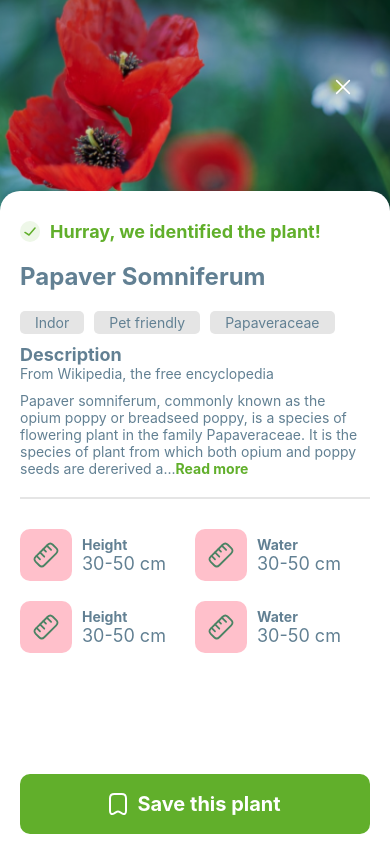
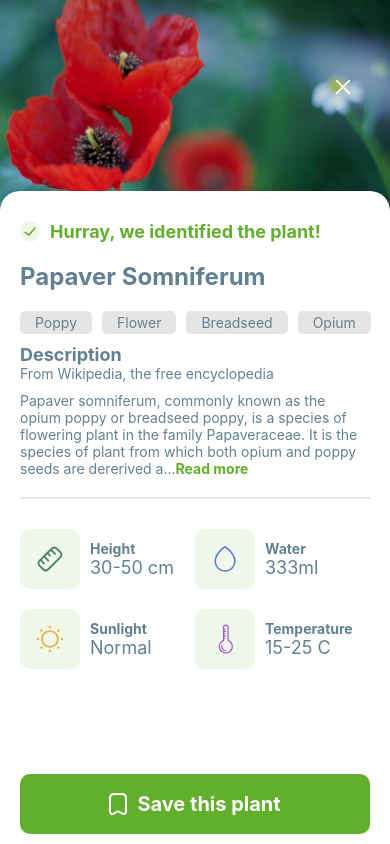
Before and after one commit to chombazm/CameraApp, a React Native app: screen / in a window 390 px wide. Built offline with nearby package versions, Linux system fonts and the light colour scheme.

Commit message:
📸 Componentize flower screen

```diff
--- /dev/null
+++ b/src/components/PlantDescription.tsx
@@ -0,0 +1,62 @@
+import React from 'react';
+import { View, Text, StyleSheet } from 'react-native';
+import { colors } from '../../assets/colors';
+
+type PlantDescriptionProps = {
+  title: string;
+  text: string;
+  source: string;
+};
+export const PlantDescription = ({
+  title,
+  text,
+  source,
+}: PlantDescriptionProps) => {
+  return (
+    <View style={styles.descriptionContainer}>
+      <View style={styles.descriptionHeader}>
+        <Text style={styles.descriptionHeaderText}>{title}</Text>
+        <Text style={styles.descriptionHeaderSubText}>From {source}</Text>
+      </View>
+
+      <Text style={styles.descriptionText}>
+        {text}
+        <Text style={styles.readMore}>Read more</Text>
+      </Text>
+    </View>
+  );
+};
+
+const styles = StyleSheet.create({
+  descriptionContainer: {
+    display: 'flex',
+    // alignItems: 'center',
+    // paddingVertical: 10,
+  },
+  descriptionHeader: {},
+  descriptionHeaderText: {
+    fontSize: 18,
+    color: colors.gray,
+    fontWeight: 'bold',
+    marginRight: 10,
+  },
+  descriptionHeaderSubText: {
+    fontSize: 14,
+    color: colors.gray,
+    marginRight: 10,
+  },
+
+  descriptionText: {
+    fontSize: 14,
+    color: colors.gray,
+    marginRight: 10,
+    marginTop: 10,
+  },
+  readMore: {
+    fontSize: 14,
+    color: colors.primary,
+    fontWeight: 'bold',
+    marginRight: 10,
+    marginTop: 10,
+  },
+});
--- /dev/null
+++ b/src/components/PlantReading.tsx
@@ -0,0 +1,111 @@
+import React from 'react';
+import { View, Text, StyleSheet } from 'react-native';
+import { colors } from '../../assets/colors';
+import { RulerIcon } from '../../assets/icons';
+
+type ReadingViewProps = {
+  icon: React.ReactNode;
+  header: string;
+  volume: string;
+};
+
+type PlantReadingsProps = {
+  readings: ReadingViewProps[];
+};
+
+export const PlantReadings = ({ readings }: PlantReadingsProps) => {
+  /* [TODO: ] Work on this component
+    I shouldn't be doing this, but I'm not sure how to get it the right way
+    get the first to elements of the array
+  */
+
+  const firstTwoReadings = readings.slice(0, 2);
+  const lastTwoReadings = readings.slice(2, 4);
+  console.log(readings);
+  return (
+    <View style={styles.readingsSection}>
+      <View style={styles.readingsContainer}>
+        {firstTwoReadings.map(reading => (
+          <ReadingView
+            icon={reading.icon}
+            header={reading.header}
+            volume={reading.volume}
+          />
+        ))}
+      </View>
+      <View style={styles.readingsContainer}>
+        {lastTwoReadings.map(reading => (
+          <ReadingView
+            icon={reading.icon}
+            header={reading.header}
+            volume={reading.volume}
+          />
+        ))}
+      </View>
+    </View>
+  );
+};
+
+const ReadingView = ({ icon, header, volume }: ReadingViewProps) => {
+  const heightColor = header === 'Height' ? colors.secondary : colors.gray;
+  return (
+    <View style={styles.readingContainer}>
+      <View style={[styles.readingIconContainer]}>{icon}</View>
+      <View style={styles.readingTextContainer}>
+        <Text style={[styles.readingHeader]}>{header}</Text>
+        <Text style={styles.readingVolumeText}>{volume}</Text>
+      </View>
+    </View>
+  );
+};
+
+const styles = StyleSheet.create({
+  readingsSection: {
+    marginTop: 20,
+  },
+  readingsContainer: {
+    display: 'flex',
+    flexDirection: 'row',
+    alignItems: 'center',
+    justifyContent: 'space-between',
+    paddingVertical: 10,
+    // backgroundColor: 'red',
+  },
+  readingContainer: {
+    display: 'flex',
+    flex: 1,
+    flexDirection: 'row',
+    alignItems: 'center',
+    marginRight: 10,
+    // backgroundColor: 'blue',
+  },
+  readingIconContainer: {
+    // padding: 5,
+    borderRadius: 10,
+    width: 60,
+    height: 60,
+    display: 'flex',
+    alignItems: 'center',
+    justifyContent: 'center',
+    backgroundColor: colors.secondary,
+  },
+  readingTextContainer: {
+    display: 'flex',
+    flex: 1,
+    // aspectRatio: 1,
+    // flexDirection: 'column',
+    justifyContent: 'space-evenly',
+    // marginRight: 10,
+    marginLeft: 10,
+    // backgroundColor: 'green',
+  },
+  readingHeader: {
+    fontSize: 14,
+    color: colors.gray,
+    fontWeight: 'bold',
+  },
+  readingVolumeText: {
+    fontSize: 18,
+    color: colors.gray,
+  },
+});
--- /dev/null
+++ b/src/components/PlantTags.tsx
@@ -0,0 +1,36 @@
+import React from 'react';
+import { View, Text, StyleSheet } from 'react-native';
+import { colors } from '../../assets/colors';
+
+type PlantTagsProps = {
+  tags: string[];
+};
+
+export const PlantTags = (tags: PlantTagsProps) => (
+  console.log(tags),
+  (
+    <View style={styles.tagContainer}>
+      {tags.tags.map(tag => (
+        <Text style={styles.tagText}>{tag}</Text>
+      ))}
+    </View>
+  )
+);
+
+const styles = StyleSheet.create({
+  tagContainer: {
+    display: 'flex',
+    flexDirection: 'row',
+    alignItems: 'center',
+    paddingVertical: 10,
+  },
+  tagText: {
+    fontSize: 14,
+    backgroundColor: colors.grayLight,
+    color: colors.gray,
+    paddingHorizontal: 15,
+    paddingVertical: 3,
+    marginRight: 10,
+    borderRadius: 5,
+  },
+});
--- a/src/screens/Flower/index.tsx
+++ b/src/screens/Flower/index.tsx
@@ -3,7 +3,6 @@ import {
   View,
   Text,
   Pressable,
-  Dimensions,
   ImageBackground,
   ScrollView,
 } from 'react-native';
@@ -11,9 +10,46 @@ import {
   BookmarkIcon,
   CrossIcon,
   RulerIcon,
+  DropIcon,
+  SunIcon,
+  TemperetureIcon,
   TickIcon,
 } from '../../../assets/icons';
+import { PlantDescription } from '../../components/PlantDescription';
+import { PlantReadings } from '../../components/PlantReading';
+import { PlantTags } from '../../components/PlantTags';
 import { styles } from './styles';
+
+const readings = [
+  {
+    icon: <RulerIcon />,
+    header: 'Height',
+    volume: '30-50 cm',
+  },
+  {
+    icon: <DropIcon />,
+    header: 'Water',
+    volume: '333ml',
+  },
+  {
+    icon: <SunIcon />,
+    header: 'Sunlight',
+    volume: 'Normal',
+  },
+  {
+    icon: <TemperetureIcon />,
+    header: 'Temperature',
+    volume: '15-25 C',
+  },
+];
+
+const description = {
+  title: 'Description',
+  text: 'Papaver somniferum, commonly known as the opium poppy or breadseed poppy, is a species of flowering plant in the family Papaveraceae. It is the species of plant from which both opium and poppy seeds are dererived a...',
+  source: 'Wikipedia, the free encyclopedia',
+};
+
+const tags = ['Poppy', 'Flower', 'Breadseed', 'Opium'];
 
 export const FlowerScreen = () => {
   return (
@@ -43,72 +79,19 @@ export const FlowerScreen = () => {
           </View>
 
           <Text style={styles.mdHeder}>Papaver Somniferum</Text>
-          <View style={styles.tagContainer}>
-            <Text style={styles.tagText}>Indor</Text>
-            <Text style={styles.tagText}>Pet friendly</Text>
-            <Text style={styles.tagText}>Papaveraceae</Text>
-          </View>
+          <PlantTags tags={tags} />
 
-          <View style={styles.descriptionContainer}>
-            <View style={styles.descriptionHeader}>
-              <Text style={styles.descriptionHeaderText}>Description</Text>
-              <Text style={styles.descriptionHeaderSubText}>
-                From Wikipedia, the free encyclopedia
-              </Text>
-            </View>
-
-            <Text style={styles.descriptionText}>
-              Papaver somniferum, commonly known as the opium poppy or breadseed
-              poppy, is a species of flowering plant in the family Papaveraceae.
-              It is the species of plant from which both opium and poppy seeds
-              are dererived a...<Text style={styles.readMore}>Read more</Text>
-            </Text>
-          </View>
+          {/* Plant descrition */}
+          <PlantDescription
+            title={description.title}
+            source={description.source}
+            text={description.text}
+          />
 
           <View style={styles.dividerLine} />
-          <View style={styles.readingsSection}>
-            <View style={styles.readingsContainer}>
-              <View style={styles.readingContainer}>
-                <View style={styles.readingIconContainer}>
-                  <RulerIcon />
-                </View>
-                <View style={styles.readingTextContainer}>
-                  <Text style={styles.readingHeader}>Height</Text>
-                  <Text style={styles.readingVolumeText}>30-50 cm</Text>
-                </View>
-              </View>
-              <View style={styles.readingContainer}>
-                <View style={styles.readingIconContainer}>
-                  <RulerIcon />
-                </View>
-                <View style={styles.readingTextContainer}>
-                  <Text style={styles.readingHeader}>Water</Text>
-                  <Text style={styles.readingVolumeText}>30-50 cm</Text>
-                </View>
-              </View>
-            </View>
 
-            <View style={styles.readingsContainer}>
-              <View style={styles.readingContainer}>
-                <View style={styles.readingIconContainer}>
-                  <RulerIcon />
-                </View>
-                <View style={styles.readingTextContainer}>
-                  <Text style={styles.readingHeader}>Height</Text>
-                  <Text style={styles.readingVolumeText}>30-50 cm</Text>
-                </View>
-              </View>
-              <View style={styles.readingContainer}>
-                <View style={styles.readingIconContainer}>
-                  <RulerIcon />
-                </View>
-                <View style={styles.readingTextContainer}>
-                  <Text style={styles.readingHeader}>Water</Text>
-                  <Text style={styles.readingVolumeText}>30-50 cm</Text>
-                </View>
-              </View>
-            </View>
-          </View>
+          {/* Plant readings */}
+          <PlantReadings readings={readings} />
         </ScrollView>
       </View>
 
--- a/src/screens/Flower/styles.ts
+++ b/src/screens/Flower/styles.ts
@@ -114,95 +114,4 @@ export const styles = StyleSheet.create({
     fontSize: 20,
     fontWeight: 'bold',
   },
-  tagContainer: {
-    display: 'flex',
-    flexDirection: 'row',
-    alignItems: 'center',
-    paddingVertical: 10,
-  },
-  tagText: {
-    fontSize: 14,
-    backgroundColor: colors.grayLight,
-    color: colors.gray,
-    paddingHorizontal: 15,
-    paddingVertical: 3,
-    marginRight: 10,
-    borderRadius: 5,
-  },
-
-  descriptionContainer: {
-    display: 'flex',
-    // alignItems: 'center',
-    // paddingVertical: 10,
-  },
-  descriptionHeader: {},
-  descriptionHeaderText: {
-    fontSize: 18,
-    color: colors.gray,
-    fontWeight: 'bold',
-    marginRight: 10,
-  },
-  descriptionHeaderSubText: {
-    fontSize: 14,
-    color: colors.gray,
-    marginRight: 10,
-  },
-
-  descriptionText: {
-    fontSize: 14,
-    color: colors.gray,
-    marginRight: 10,
-    marginTop: 10,
-  },
-  readMore: {
-    fontSize: 14,
-    color: colors.primary,
-    fontWeight: 'bold',
-    marginRight: 10,
-    marginTop: 10,
-  },
-
-  readingsSection: {
-    marginTop: 20,
-  },
-  readingsContainer: {
-    display: 'flex',
-    flexDirection: 'row',
-    alignItems: 'center',
-    justifyContent: 'space-between',
-    paddingVertical: 10,
-    // backgroundColor: 'red',
-  },
-  readingContainer: {
-    display: 'flex',
-    flex: 1,
-    flexDirection: 'row',
-    alignItems: 'center',
-    marginRight: 10,
-    // backgroundColor: 'blue',
-  },
-  readingIconContainer: {
-    padding: 5,
-    borderRadius: 10,
-    backgroundColor: 'pink',
-  },
-  readingTextContainer: {
-    display: 'flex',
-    flex: 1,
-    // aspectRatio: 1,
-    // flexDirection: 'column',
-    justifyContent: 'space-evenly',
-    // marginRight: 10,
-    marginLeft: 10,
-    // backgroundColor: 'green',
-  },
-  readingHeader: {
-    fontSize: 14,
-    color: colors.gray,
-    fontWeight: 'bold',
-  },
-  readingVolumeText: {
-    fontSize: 18,
-    color: colors.gray,
-  },
 });
```
